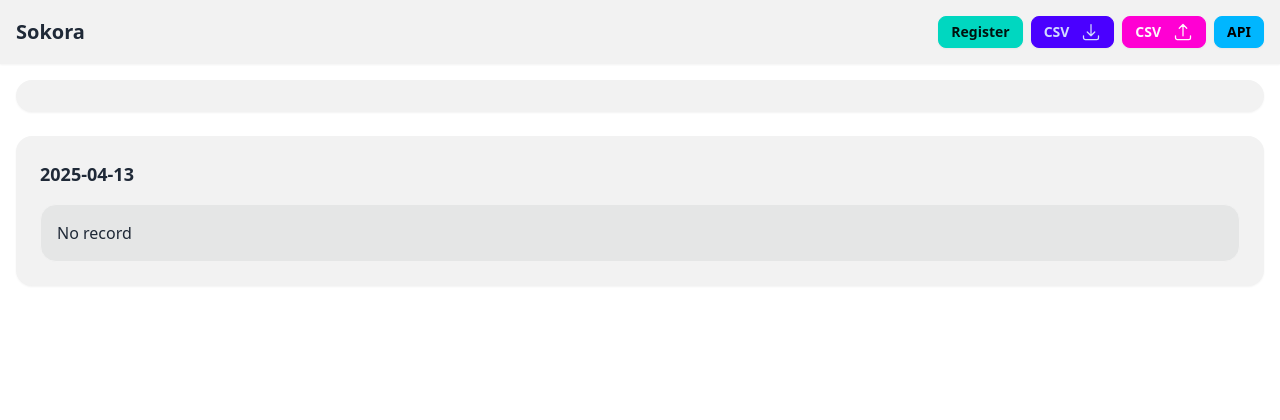
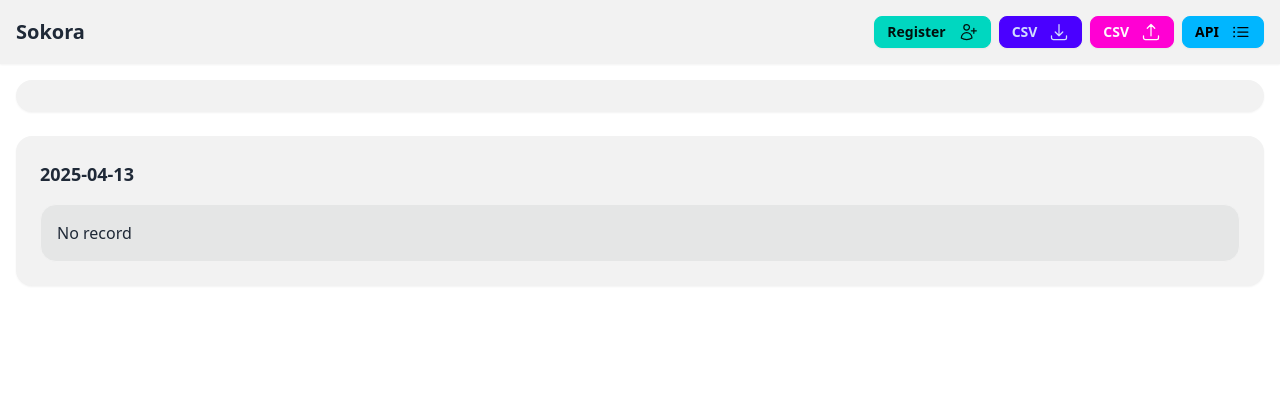
Before and after one commit to vnzzzz/sokora, a FastAPI app: page / in a window 1280 px wide. Shown: the top 420 px of the page. Run offline with FastAPI, Linux system fonts and the light colour scheme; some libraries are stand-ins or nearby versions.

Commit message:
[update] ナビゲーションバーの「Register」と「API」ボタンにアイコンを追加し、テキストのスタイルを変更

```diff
--- a/app/src/templates/components/navbar.html
+++ b/app/src/templates/components/navbar.html
@@ -4,7 +4,14 @@
     <a href="/" class="text-xl font-bold">Sokora</a>
   </div>
   <div class="navbar-end space-x-2">
-    <a href="/attendance" class="btn btn-sm btn-accent">Register</a>
+    <a href="/attendance" class="btn btn-sm btn-accent text-accent-content">
+      <span class="mr-1">Register</span>
+      <svg xmlns="http://www.w3.org/2000/svg" fill="none" viewBox="0 0 24 24" stroke-width="1.5" stroke="currentColor"
+        class="w-5 h-5">
+        <path stroke-linecap="round" stroke-linejoin="round"
+          d="M19 7.5v3m0 0v3m0-3h3m-3 0h-3m-2.25-4.125a3.375 3.375 0 11-6.75 0 3.375 3.375 0 016.75 0zM4 19.235v-.11a6.375 6.375 0 0112.75 0v.109A12.318 12.318 0 0110.374 21c-2.331 0-4.512-.645-6.374-1.766z" />
+      </svg>
+    </a>
     <button class="btn btn-sm btn-primary" @click="$store.encodingModal.toggle()" title="Download CSV">
       <span class="mr-1">CSV</span>
       <svg xmlns="http://www.w3.org/2000/svg" fill="none" viewBox="0 0 24 24" stroke-width="1.5" stroke="currentColor"
@@ -21,6 +28,13 @@
           d="M3 16.5v2.25A2.25 2.25 0 005.25 21h13.5A2.25 2.25 0 0021 18.75V16.5m-13.5-9L12 3m0 0l4.5 4.5M12 3v13.5" />
       </svg>
     </button>
-    <a href="/api/docs" class="btn btn-sm btn-info">API</a>
+    <a href="/api/docs" class="btn btn-sm btn-info text-info-content">
+      <span class="mr-1">API</span>
+      <svg xmlns="http://www.w3.org/2000/svg" fill="none" viewBox="0 0 24 24" stroke-width="1.5" stroke="currentColor"
+        class="w-5 h-5">
+        <path stroke-linecap="round" stroke-linejoin="round"
+          d="M8.25 6.75h12M8.25 12h12m-12 5.25h12M3.75 6.75h.007v.008H3.75V6.75zm.375 0a.375.375 0 11-.75 0 .375.375 0 01.75 0zM3.75 12h.007v.008H3.75V12zm.375 0a.375.375 0 11-.75 0 .375.375 0 01.75 0zm-.375 5.25h.007v.008H3.75v-.008zm.375 0a.375.375 0 11-.75 0 .375.375 0 01.75 0z" />
+      </svg>
+    </a>
   </div>
 </header>
```
